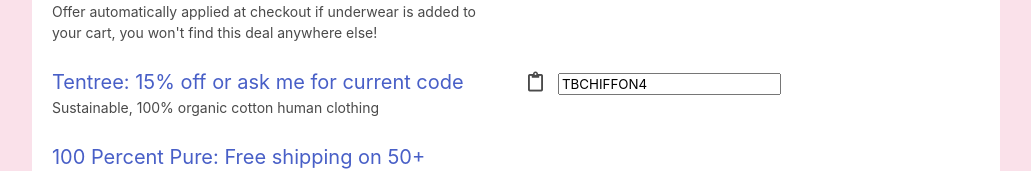
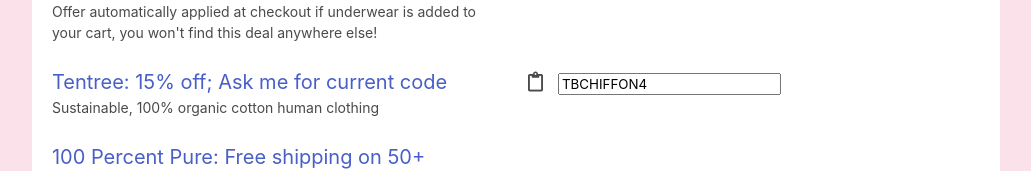
Before and after one commit to TechieQian/chiffon, a React (Create React App) app: page /shop in a window 1280 px wide. Shown: the part 2365-2536 px from the top of the page, without its empty margins (124-1155 px from the left). Built offline with nearby package versions, Linux system fonts and the light colour scheme.

Commit message:
editing sponsors

```diff
--- a/src/data/sponsors.ts
+++ b/src/data/sponsors.ts
@@ -219,7 +219,7 @@
   {
     link:
       "www.tentree.com?utm_source=brandbassador&utm_medium=ambassador&ref=bb-xz32gw",
-    label: "Tentree: 15% off or ask me for current code",
+    label: "Tentree: 15% off; Ask me for current code",
     code: "TBCHIFFON4",
     subtitle: "Sustainable, 100% organic cotton human clothing",
     tags: ["Human", "Clothing"]
```
